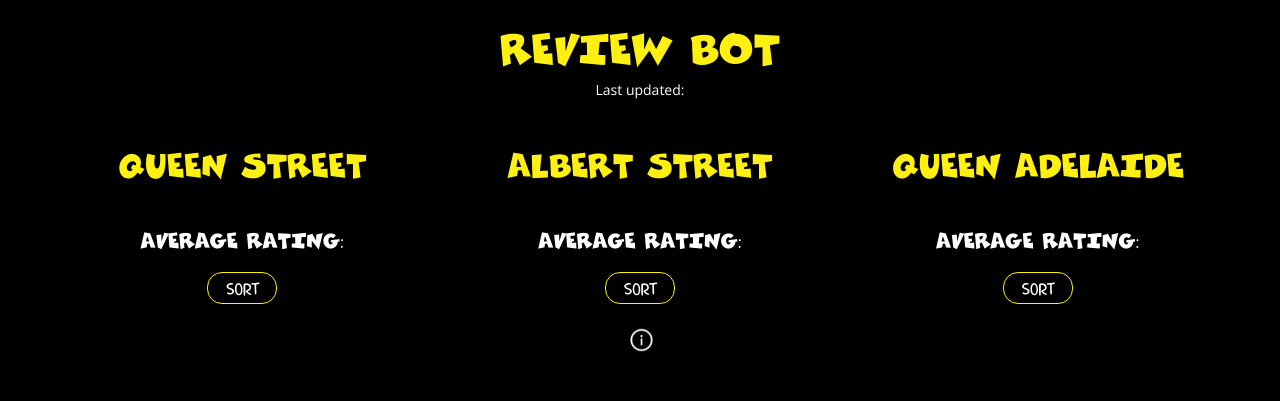
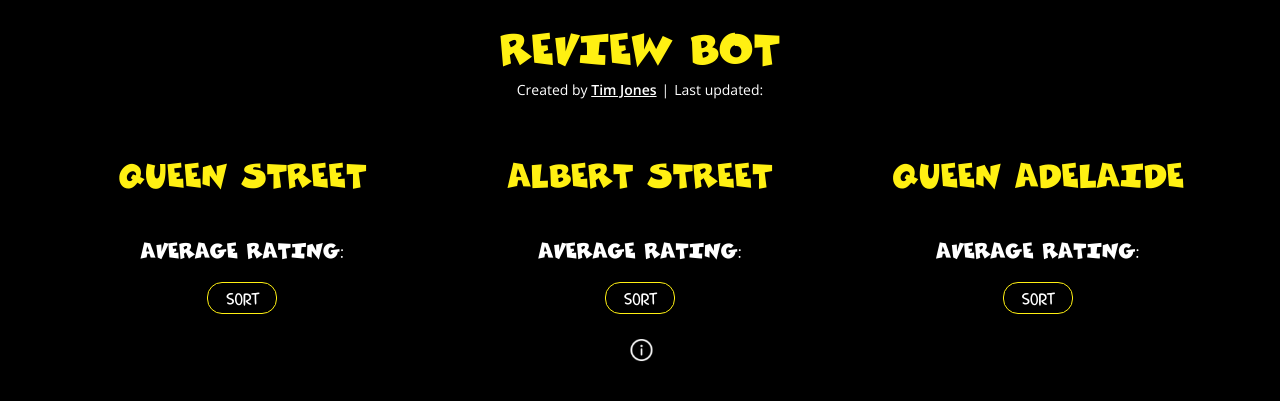
Before and after one commit to TimJones97/reviewbot, a PHP site: page / in a window 1280 px wide. Shown: the top 401 px of the page. Run offline with PHP 8.4, Linux system fonts and the light colour scheme; some libraries are stand-ins or nearby versions.

Commit message:
Added by-line

```diff
--- a/files/css/main.css
+++ b/files/css/main.css
@@ -26,11 +26,29 @@
 }
 /*-----------MAIN CONTAINER-----------*/
 
-.updated_time {
+.updated_time,
+.by_line {
     text-align: center;
     color: #fff;
     font-family: 'Open Sans', sans-serif;
     font-weight: 300;
+}
+.by_line a {
+    font-weight: 600;
+    font-family: inherit;
+    text-decoration: underline;
+    color: #fff;
+}
+.divider {
+    color: #fff;
+    font-family: 'Open Sans', sans-serif;
+    font-weight: 300;
+    padding-left: 5px;
+    padding-right: 5px;
+}
+.info_container {
+    display: flex;
+    justify-content: center;
 }
 .container {
     padding: 0;
@@ -750,6 +768,9 @@
     .information:hover {
         transform: translate(-50%, -30px) scale(1.0);
     }
+    .info_container {
+        font-size: 13px;
+    }
 }
 @media only screen and (max-width: 360px) {
     .slider {
@@ -770,4 +791,13 @@
     .review {
         padding: 15px;
     }
+    .info_container {
+        display: block;
+    }
+    .divider {
+        display: none;
+    }
+    .by_line {
+        margin-bottom: none;
+    }
 }
--- a/index.html
+++ b/index.html
@@ -32,14 +32,18 @@
 </head>
 <body>
 	<!-- Loader overlay -->
-	<div id="maskoverlay" class="siebui-mask-overlay">
+<!-- 	<div id="maskoverlay" class="siebui-mask-overlay">
 		<div id="mask-img" class="siebui-mask-outer" style="">
 			<div class="siebui-mask-inner"></div>
 		</div>
-	</div>
+	</div> -->
 	<div class="container">
 		<h1>REVIEW BOT</h1>
-		<p class="updated_time">Last updated: <span></span></p>
+		<div class="info_container">
+			<p class="by_line">Created by <a target="_blank" href="https://timj.design">Tim Jones</a></p>
+			<p class="divider">|</p>
+			<p class="updated_time">Last updated: <span></span></p>
+		</div>
 		<div class="reviews_container slider">
 			<div class="box slide">
 				<a href="https://www.google.com/maps/place/JB+Hi-Fi+Brisbane+-+Queen+St,+MacArthur+Central/@-27.4682544,153.0253098,17z/data=!3m1!5s0x6b915a1cbed0833f:0x658d129f320c0aad!4m7!3m6!1s0x0:0xdb823cf1ed935ed1!8m2!3d-27.4682544!4d153.0274985!9m1!1b1" target="_blank">
@@ -99,5 +103,6 @@
 	<script src="https://cdnjs.cloudflare.com/ajax/libs/slick-carousel/1.8.1/slick.min.js" integrity="sha512-XtmMtDEcNz2j7ekrtHvOVR4iwwaD6o/FUJe6+Zq+HgcCsk3kj4uSQQR8weQ2QVj1o0Pk6PwYLohm206ZzNfubg==" crossorigin="anonymous"></script>
 	<script src="https://cdnjs.cloudflare.com/ajax/libs/moment.js/2.29.1/moment.min.js" integrity="sha512-qTXRIMyZIFb8iQcfjXWCO8+M5Tbc38Qi5WzdPOYZHIlZpzBHG3L3by84BBBOiRGiEb7KKtAOAs5qYdUiZiQNNQ==" crossorigin="anonymous"></script>
 	<script>document.write("<script type='text/javascript' src='./files/js/main.js?v=" + Date.now() + "'><\/script>");</script>
+	<script>document.write('<script src="http://' + (location.host || 'localhost').split(':')[0] + ':35729/livereload.js?snipver=1"></' + 'script>')</script>
 </body>
 </html>
```
